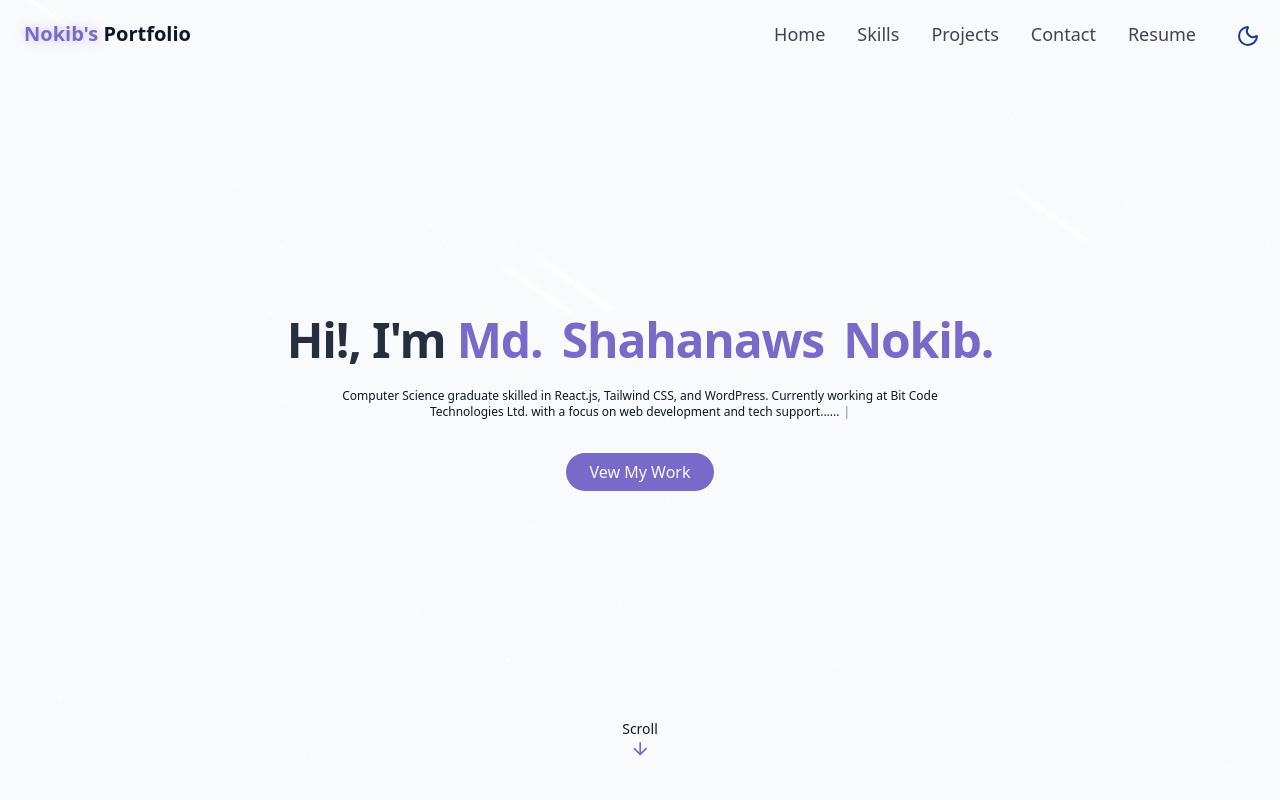
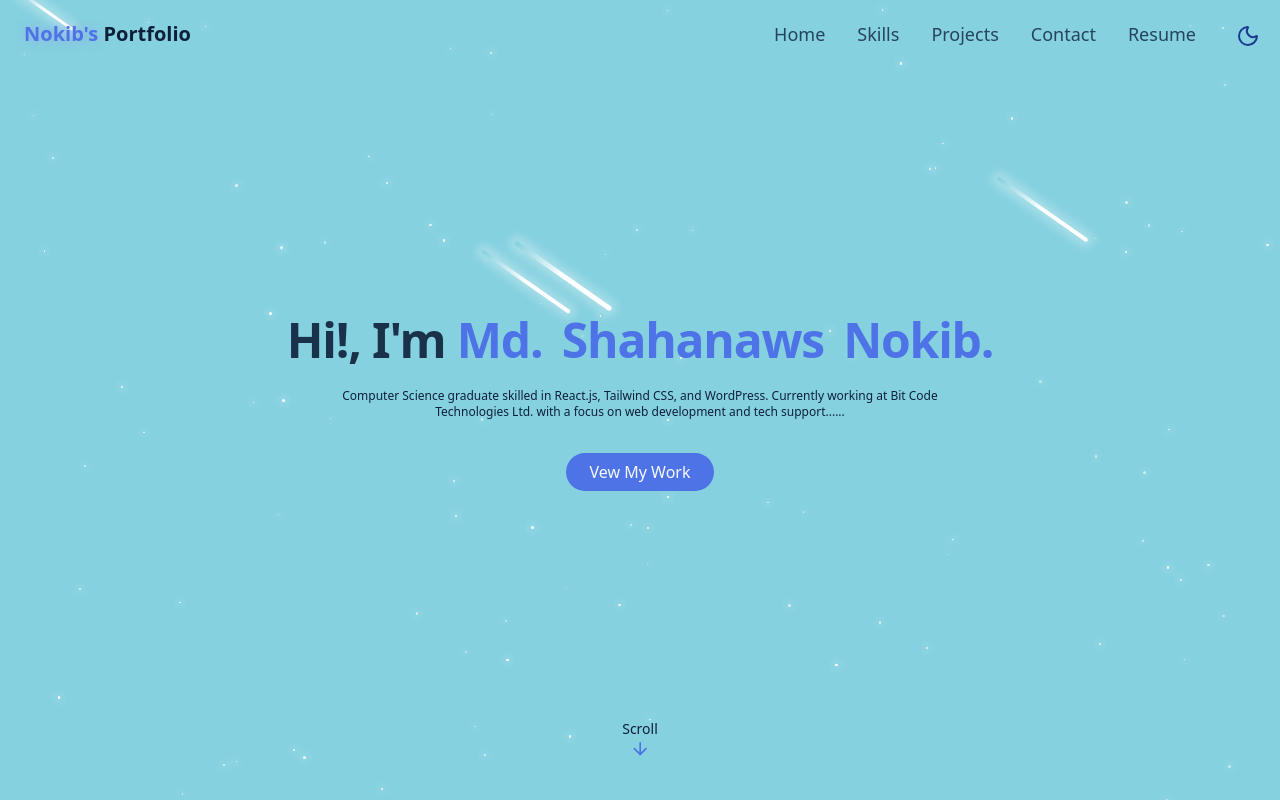
Before and after one commit to MdShahanawsNokib/vite_project_portfolio, a React (Vite) app: page / in a window 1280 px wide. Shown: the top 800 px of the page. Built offline with nearby package versions, Linux system fonts and the light colour scheme.

Commit message:
edit light theme color.

```diff
--- a/src/index.css
+++ b/src/index.css
@@ -88,12 +88,21 @@
 /* @layer set-up for background */
 @layer base {
   :root {
-    --background: 210 40% 98%;
-    --foreground: 222 47% 11%;
-    --card: 0 0% 100%;
-    --primary: 250 47% 60%;
-    --primary-foreground: 210 40% 98%;
-    --border: 214 32% 91%;
+   /* very pale blue‑gray background */
+    --background: 910 60% 70%;
+
+    /* deep navy text for strong contrast */
+    --foreground: 215 60% 14%;
+
+    /* card / surface: near‑white with a hint of blue */
+    --card: 210 50% 99%;
+
+    /* primary accent: brighter, more saturated blue‑violet */
+    --primary: 225 75% 60%;
+    --primary-foreground: 210 60% 98%;
+
+    /* border: subtle cool gray‑blue */
+    --border: 210 30% 88%;
   }
 
   .dark {
@@ -189,53 +198,3 @@
   padding: 0;
   text-align: center;
 }
-
-
-@keyframes typing-multiline {
-  from {
-    max-height: 0;
-    opacity: 0;
-  }
-
-  to {
-    max-height: 500px;
-    opacity: 1;
-  }
-}
-
-@layer utilities {
-  .animate-typing-multiline {
-    animation: typing-multiline 3.0s ease-out forwards;
-    overflow: hidden;
-  }
-}
-
-
-@keyframes blink {
-
-  0%,
-  100% {
-    opacity: 1;
-  }
-
-  50% {
-    opacity: 0;
-  }
-}
-
-@layer utilities {
-  .animate-typing {
-    white-space: nowrap;
-    overflow: hidden;
-    animation: typing 3s steps(40, end) forwards;
-  }
-
-  .blinking-cursor::after {
-    content: '|';
-    display: inline-block;
-    margin-left: 4px;
-    animation: blink 1s infinite;
-    color: hsl(var(--primary));
-    /* optional: match your theme color */
-  }
-}
```
